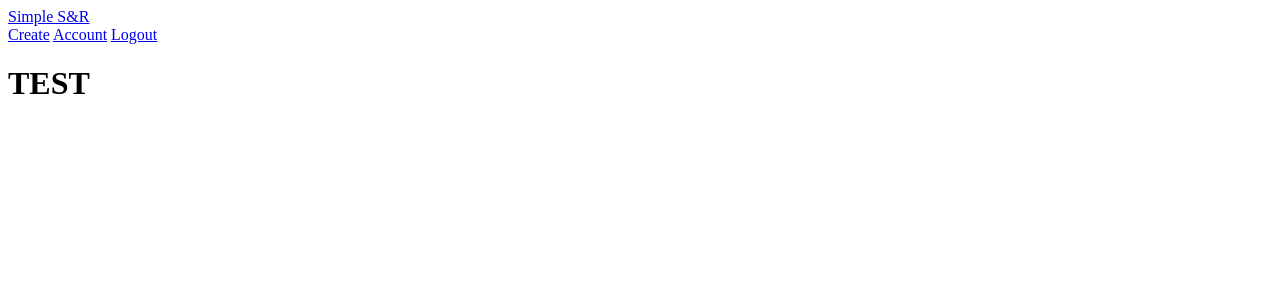
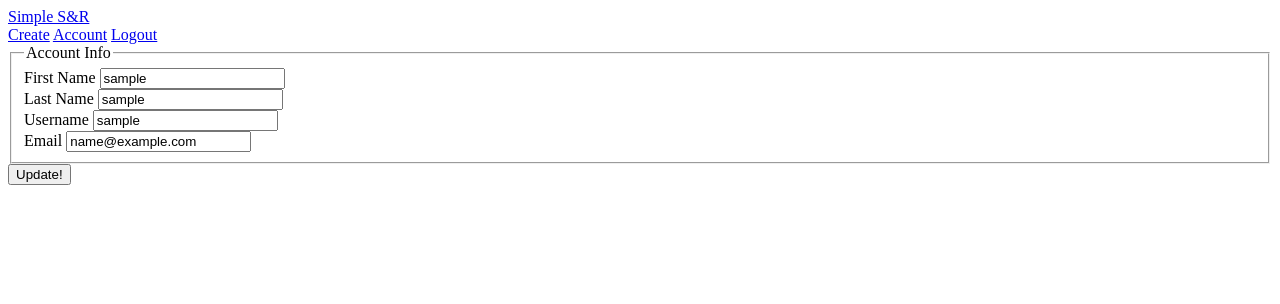
Before and after one commit to Riprock/Simple-S-R, a Flask app: page /account in a window 1280 px wide. Shown: the top 304 px of the page. Run offline with Flask 2, Linux system fonts and the light colour scheme; the visitor is signed in with stand-in values (Sample User, id 1); data comes from the database, SQL or seed files in the repository.

Commit message:
More work done on the main structure
Made the account page. Made the create page. Updated the login page because messages were getting pused to the home page. Added a new Model

```diff
--- a/sandr/forms.py
+++ b/sandr/forms.py
@@ -40,3 +40,24 @@ class CreateDelivery(FlaskForm):
 	signed = BooleanField("Signed for?")
 	tickprojnum = StringField("Ticket/Project #",validators=[DataRequired()])
 	location = StringField("location",validators=[DataRequired()])
+	submit = SubmitField("Create Delievery")
+
+
+class UpdateAccountForm(FlaskForm):
+	first = StringField("First Name", validators=[DataRequired()])
+	last = StringField("Last Name", validators=[DataRequired()])
+	username = StringField('Username', validators=[DataRequired(), Length(min=2, max=20)])
+	email = StringField("Email", validators=[DataRequired(), Email()])
+	submit = SubmitField('Update!')
+
+	def validate_username(self, username):
+		if username.data != current_user.username:
+			user = User.query.filter_by(username=username.data).first()
+			if user:
+				raise ValidationError('That username is taken')
+
+	def validate_email(self, email):
+		if email.data != current_user.email:
+			email = User.query.filter_by(email=email.data).first()
+			if email:
+				raise ValidationError('That email is in use')
--- a/sandr/models.py
+++ b/sandr/models.py
@@ -29,6 +29,10 @@ class User(db.Model, UserMixin):
 	username = db.Column(db.String(20), unique=True, nullable=False)
 	email = db.Column(db.String(120), unique=True, nullable=False)
 	password = db.Column(db.String(60), nullable=False)
+	#title = db.Column(db.String(), nullable=False)
 
 	def __repr__(self):
 		return f"User('{self.username}', '{self.email}',)"
+
+class Customer(db.Model):
+	id = db.Column(db.Integer, primary_key=True)
--- a/sandr/routes.py
+++ b/sandr/routes.py
@@ -1,7 +1,7 @@
 from flask import Flask, render_template, url_for, flash, redirect, request
 from sandr import app, db, bcrypt
 from sandr.models import User, Delievery
-from sandr.forms import LoginForm, RegistrationForm
+from sandr.forms import LoginForm, RegistrationForm, CreateDelivery, UpdateAccountForm
 from flask_login import login_user, current_user, logout_user, login_required
 from dataclasses import dataclass
 
@@ -40,8 +40,6 @@ def thome():
 @app.route("/register", methods = ['POST', 'GET'])
 @login_required
 def register():
-	if current_user.is_authenticated:
-		return redirect(url_for('home'))
 	form = RegistrationForm()
 	if form.validate_on_submit():
 		hashed_pw = bcrypt.generate_password_hash(form.password.data).decode('utf-8')
@@ -74,12 +72,25 @@ def logout():
 	logout_user()
 	return redirect(url_for('login'))
 
-@app.route("/account")
+@app.route("/account", methods=['GET', 'POST'])
 @login_required
 def account():
-	return render_template('account.html', title="Account")
+	form = UpdateAccountForm()
+	if form.validate_on_submit():
+		current_user.username = form.username.data
+		current_user.email = form.email.data
+		db.session.commit()
+		flash('Accoount has been updated')
+		return redirect(url_for('account'))
+	elif request.method == "GET":
+		form.first.data = current_user.first
+		form.last.data = current_user.last
+		form.username.data = current_user.username
+		form.email.data = current_user.email
+	return render_template('account.html', title="Account", form=form)
 
 @app.route("/create")
 @login_required
 def create():
-	return render_template('create.html', title="Create")
+	form = CreateDelivery()
+	return render_template('create.html', title="Create", form=form)
--- a/sandr/templates/account.html
+++ b/sandr/templates/account.html
@@ -1,4 +1,68 @@
 {%extends "layout.html"%}
 {% block content %}
-<h1>TEST</h1>
+	<div>
+		<div>
+			<form method="POST" action="" enctype="multipart/form-data">
+			{{ form.hidden_tag() }}
+				<fieldset>
+					<legend>Account Info</legend>
+					<div>
+						{{ form.first.label() }}
+						{% if form.first.errors %}
+							{{ form.first() }}
+							<div>
+								{% for error in form.first.errors %}
+								<span> {{ error }} </span>
+								{% endfor %}
+							</div>
+						{% else %}
+							{{ form.first() }}
+						{% endif %}
+					</div>
+					<div>
+						{{ form.last.label() }}
+						{% if form.last.errors %}
+							{{ form.last() }}
+							<div>
+								{% for error in form.last.errors %}
+								<span>{{ error }}</span>
+								{% endfor %}
+							</div>
+							{% else %}
+								{{ form.last() }}
+							{% endif %}
+					</div>
+					<div>
+						{{ form.username.label() }}
+						{% if form.username.errors %}
+							{{ form.username() }}
+							<div>
+								{% for error in form.username.errors %}
+								<span>{{ error }}</span>
+								{% endfor %}
+							</div>
+						{% else %}
+							{{ form.username() }}
+						{% endif %}
+					</div>
+					<div>
+						{{ form.email.label() }}
+						{% if form.email.errors %}
+							{{ form.email() }}
+							<div>
+								{% for error in form.email.errors %}
+								<span>{{ error }}</span>
+								{% endfor %}
+							</div>
+						{% else %}
+							{{ form.email() }}
+						{% endif %}
+					</div>
+				</fieldset>
+				<div>
+					{{ form.submit() }}
+				</div>
+			</form>
+		</div>
+	</div>
 {% endblock content %}
```
Also changed, not shown: sandr/templates/create.html (+111 -0 lines), sandr/templates/login.html (+9 -0 lines).
